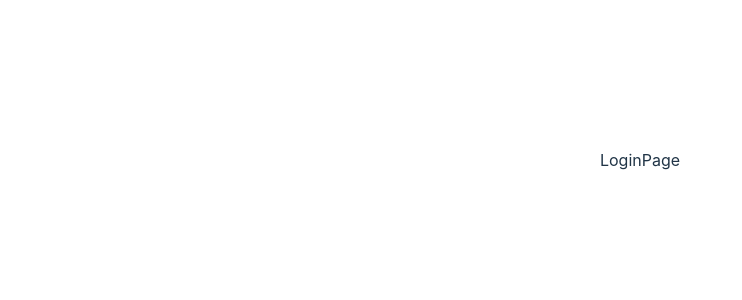
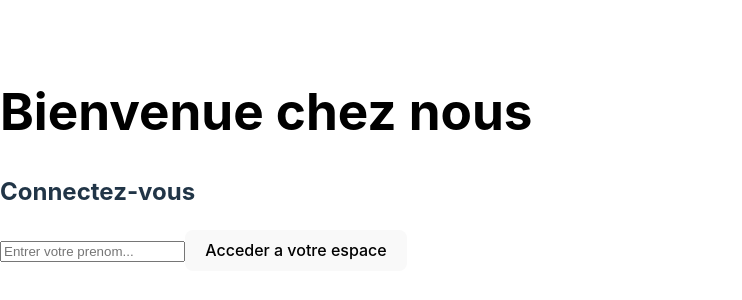
Before and after one commit to mrcoco777/CrazyBurger, a React (Vite) app: page / in a window 1280 px wide. Shown: the part 240-540 px from the top of the page, without its empty margins (0-742 px from the left). Built offline with nearby package versions, Linux system fonts and the light colour scheme.

Commit message:
F01: LOGIN > Add title and form

```diff
--- a/src/App.jsx
+++ b/src/App.jsx
@@ -1,4 +1,4 @@
-import "./App.css"
+
 import LoginPage from "./components/pages/LoginPage"
 
 function App(){
--- a/src/components/pages/LoginPage.jsx
+++ b/src/components/pages/LoginPage.jsx
@@ -1,7 +1,34 @@
 import React from 'react'
+import { useState } from 'react'
+
 
 export default function LoginPage() {
+  //State
+   const [InputValue, setInputValue] = useState("")
+
+
+  //comportement
+  const  handleSubmit = (event) => {
+    event.preventDefault()
+    alert("Bonjour " + InputValue)
+   }
+
+   const handleChange = (event) => {
+    setInputValue(event.target.value)
+    }
+
+
+  //Affichage
+
+
   return (
-    <div>LoginPage</div>
+    <div>
+      <h1>Bienvenue chez nous</h1>
+      <h2>Connectez-vous</h2>
+      <form action="submit" onSubmit={handleSubmit}>
+        <input value={InputValue} onChange={handleChange} type="text" placeholder='Entrer votre prenom...' required/>
+        <button>Acceder a votre espace</button>
+      </form>
+    </div>
   )
 }
```
